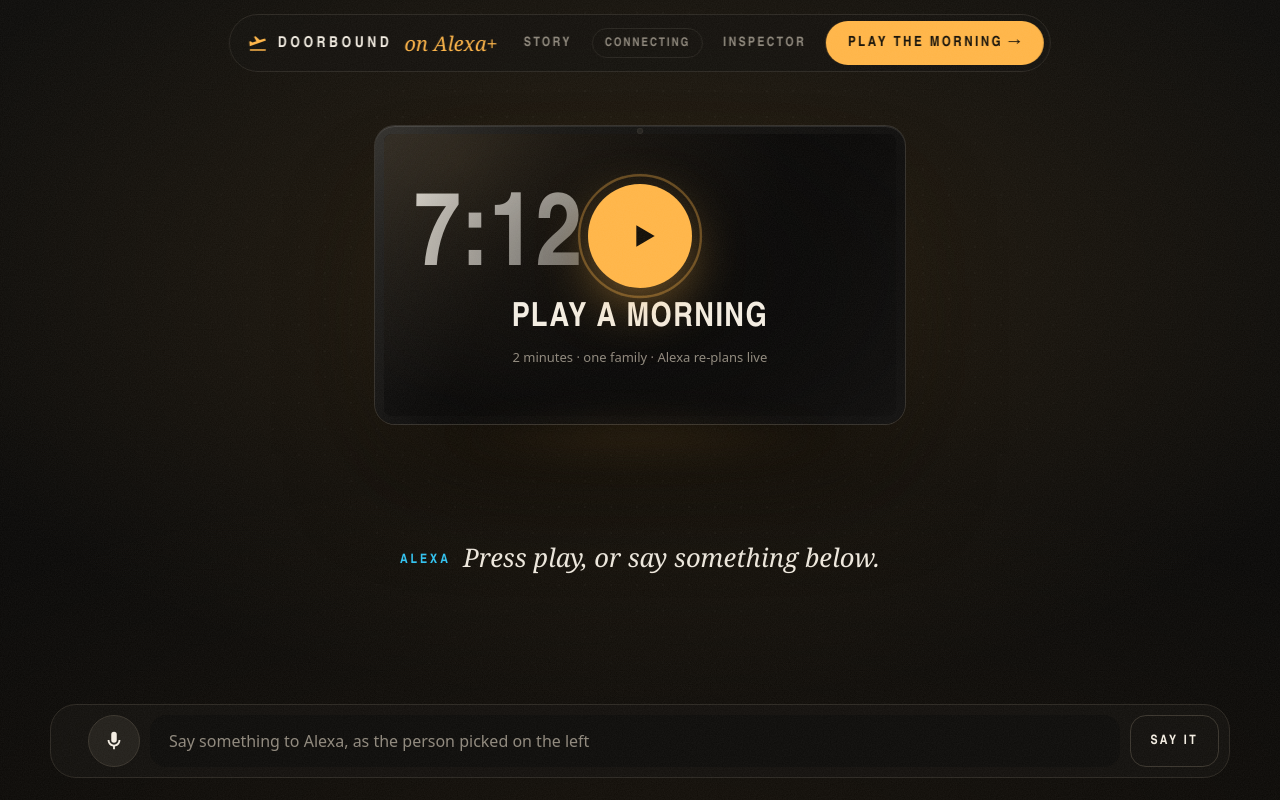
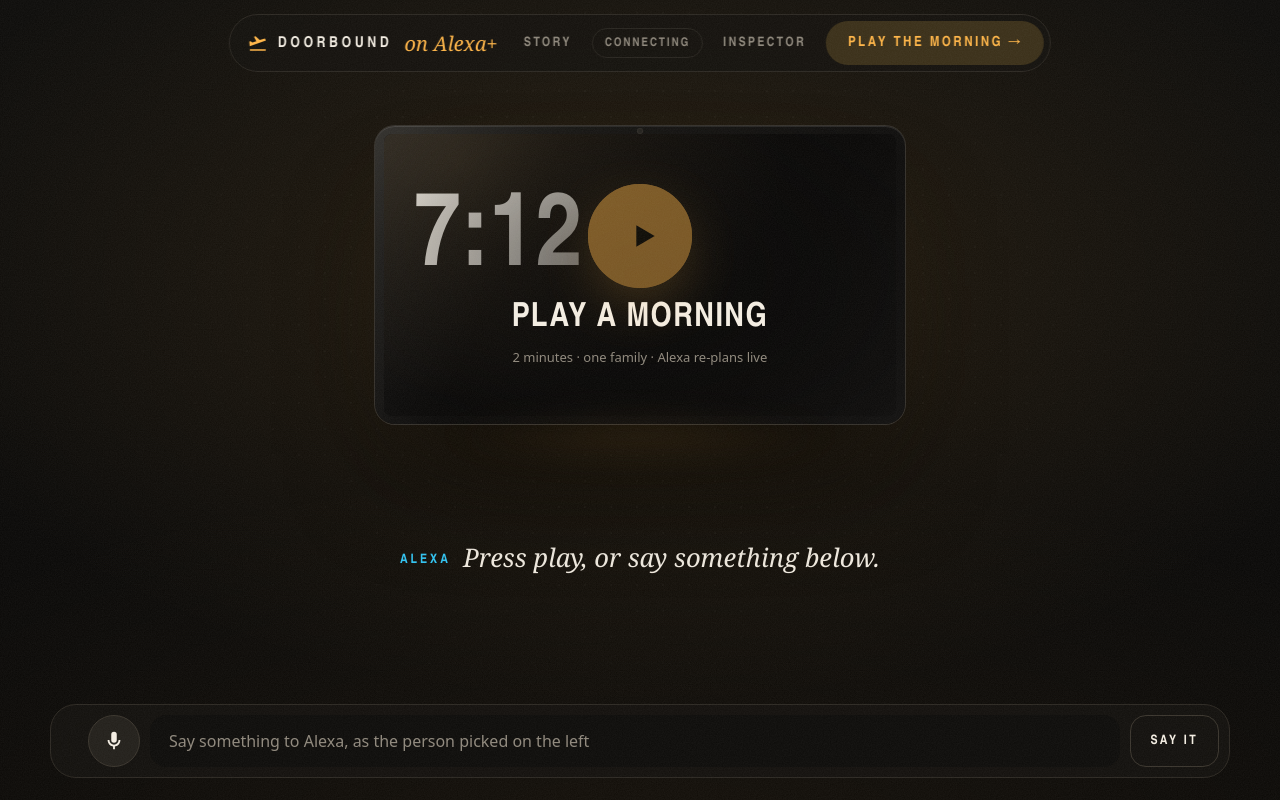
Before and after one commit to nika619/Doorbound, a website: page src/sim/sim.html in a window 1280 px wide. Drawn offline with Linux system fonts and the light colour scheme.

Commit message:
fix(sim): the play buttons start disabled and turn on once they work; a quick first click did nothing

```diff
--- a/src/sim/sim.html
+++ b/src/sim/sim.html
@@ -66,6 +66,7 @@ body::after { content: ''; position: fixed; inset: 0; z-index: 60; pointer-event
 .hero .t { font: 700 clamp(26px, 2.6vw, 44px)/1 var(--cond); letter-spacing: .04em; text-transform: uppercase; }
 .hero .s { font: 500 clamp(13px, 1vw, 17px)/1.3 var(--body); color: var(--dim); }
 .hero:hover .ring, .hero:focus-visible .ring { transform: scale(1.06); }
+.hero:disabled { cursor: progress; } .hero:disabled .ring { opacity: .45; } .hero:disabled .ring::after { animation: none; } /* until the simulator is connected */
 .hero:focus-visible { outline: none; } .hero:focus-visible .ring { box-shadow: 0 0 0 4px var(--page), 0 0 0 7px var(--ink); }
 .hero.gone { opacity: 0; transform: scale(.96); pointer-events: none; }
 .stage:has(.hero:not(.gone)) .home .hint { opacity: 0; } /* the hero says it already */
@@ -165,7 +166,7 @@ pre.insp .out { color: var(--alexa); } pre.insp .in { color: var(--go); } pre.in
   <a class="l" href="/">Story</a>
   <span class="chip" id="proto">CONNECTING</span><span class="chip" id="brain" hidden></span><span class="chip" id="clockRate" hidden></span>
   <button class="l" id="drawerBtn" type="button" aria-expanded="false" aria-controls="drawer">Inspector</button>
-  <button class="play" id="play" type="button">Play the morning →</button>
+  <button class="play" id="play" type="button" disabled>Play the morning →</button>
 </nav>
 
 <main class="room">
@@ -176,7 +177,7 @@ pre.insp .out { color: var(--alexa); } pre.insp .in { color: var(--go); } pre.in
       <div class="bar" id="bar"></div>
     </div></div>
     <div class="floor" aria-hidden="true"></div>
-    <button class="hero" id="hero" type="button"><span class="ring" aria-hidden="true"><svg viewBox="0 0 24 24"><path d="M8 5.5v13l11-6.5z"/></svg></span><span class="t">Play a morning</span><span class="s">2 minutes · one family · Alexa re-plans live</span></button>
+    <button class="hero" id="hero" type="button" disabled><span class="ring" aria-hidden="true"><svg viewBox="0 0 24 24"><path d="M8 5.5v13l11-6.5z"/></svg></span><span class="t">Play a morning</span><span class="s">2 minutes · one family · Alexa re-plans live</span></button>
   </section>
 
   <div class="captions" aria-live="polite">
--- a/src/sim/sim.ts
+++ b/src/sim/sim.ts
@@ -373,6 +373,7 @@ function timeline(startPerf: number) {
   requestAnimationFrame(step);
 }
 $('hero').addEventListener('click', () => $('play').click());
+// Both play buttons start disabled in the page: a click before this point would have done nothing.
 $('play').addEventListener('click', async () => {
   const play = $<HTMLButtonElement>('play');
   $('hero').classList.add('gone');
@@ -396,6 +397,7 @@ $('play').addEventListener('click', async () => {
   play.disabled = false;
   play.textContent = 'Play again →';
 });
+for (const id of ['play', 'hero']) $<HTMLButtonElement>(id).disabled = false;
 
 // ---------- the drawer: the whole conversation, and every MCP message ----------
 const drawer = $('drawer');
```
